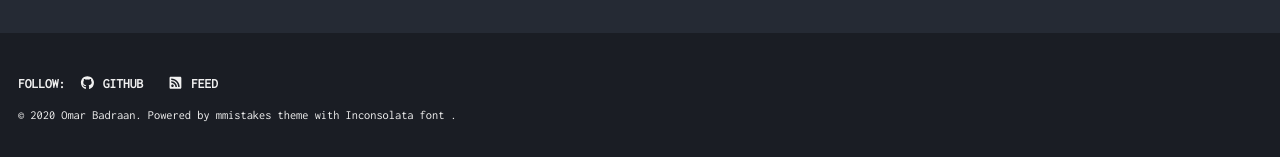
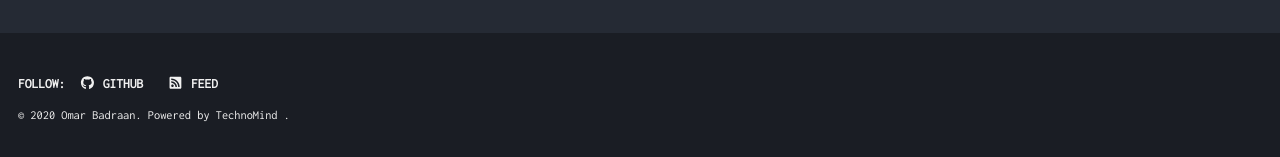
Before and after one commit to hussam-z/test.github.io, a Jekyll site: the page built from index.html, in a window 1280 px wide and 900 px high, scrolled down 351 px. Shown: the part 740-897 px from the top of the window. Built offline with Jekyll 4.4.1, drawn with Linux system fonts in a browser that asks for light colours; cached includes are drawn as plain includes; the list of posts is cut into pages by our own code.

Commit message:
Update footer.html

```diff
--- a/_includes/footer.html
+++ b/_includes/footer.html
@@ -16,4 +16,4 @@
   </ul>
 </div>
 
-<div class="page__footer-copyright">&copy; {{ site.time | date: '%Y' }} {{ site.name | default: site.title }}. {{ site.data.ui-text[site.locale].powered_by | default: "Made with <3 by" }} mmistakes theme with Inconsolata font </a>.</div>
+<div class="page__footer-copyright">&copy; {{ site.time | date: '%Y' }} {{ site.name | default: site.title }}. {{ site.data.ui-text[site.locale].powered_by | default: "Made with <3 by" }} TechnoMind </a>.</div>
```
